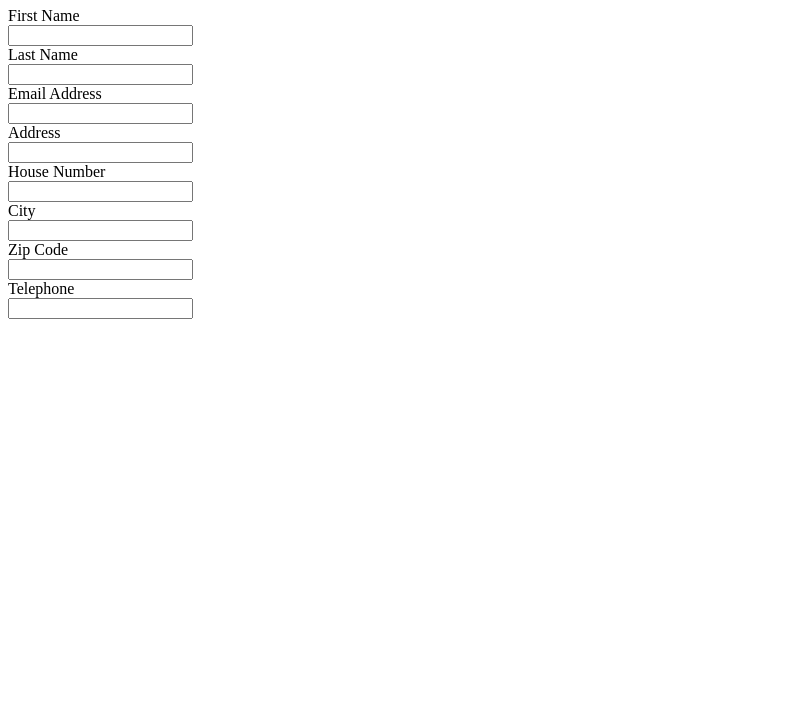
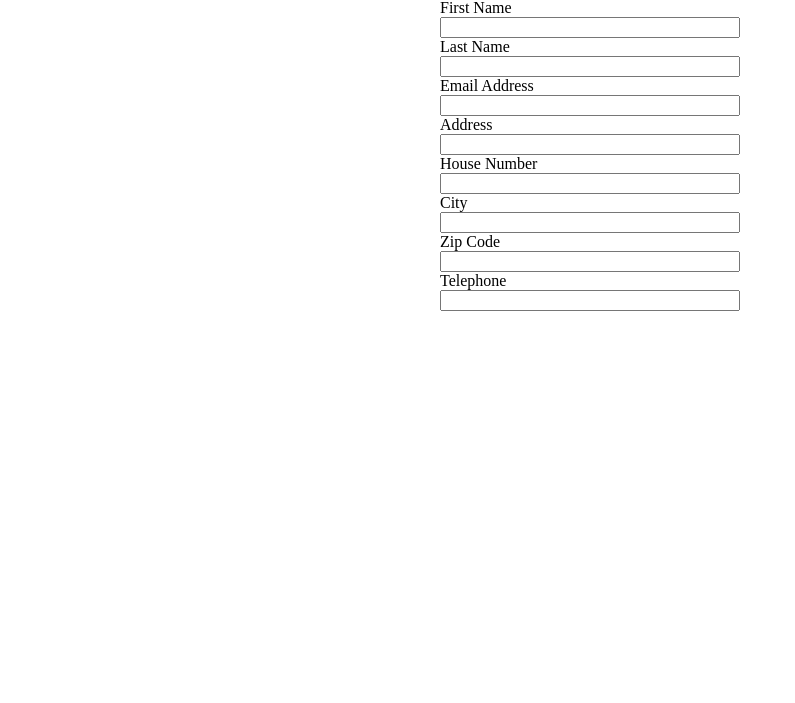
Before and after one commit to DPDBeNeLux/checkoutWidget-minimal-example, a plain HTML site: page index.html in a window 1280 px wide. Shown: the part 97-800 px from the top of the page, without its empty margins (0-795 px from the left). Drawn offline with Linux system fonts and the light colour scheme.

Commit message:
Update index.html
Added initial styling

```diff
--- a/index.html
+++ b/index.html
@@ -1,6 +1,31 @@
 <html>
   <head>
   	<title>Sample Checkout Form</title>
+  	<style>
+  		body {
+  			margin: 0;
+  			padding: 0;
+  		}
+  		#main_container {
+  			text-align: center;
+  		}
+  		#center_container {
+  			display: inline-block;
+  		}
+  		#content_container {
+  			text-align: left;
+  			width: 100%;
+  		}
+  		#shipping_address {
+  			width: 400px;
+  			height: 500px;
+  			display: block;
+  			float: left;
+  		}
+  		.inputBlock input {
+  			width: 300px;
+  		}
+  	</style>
   </head>
   <body>
   	<div id="main_container">
```
